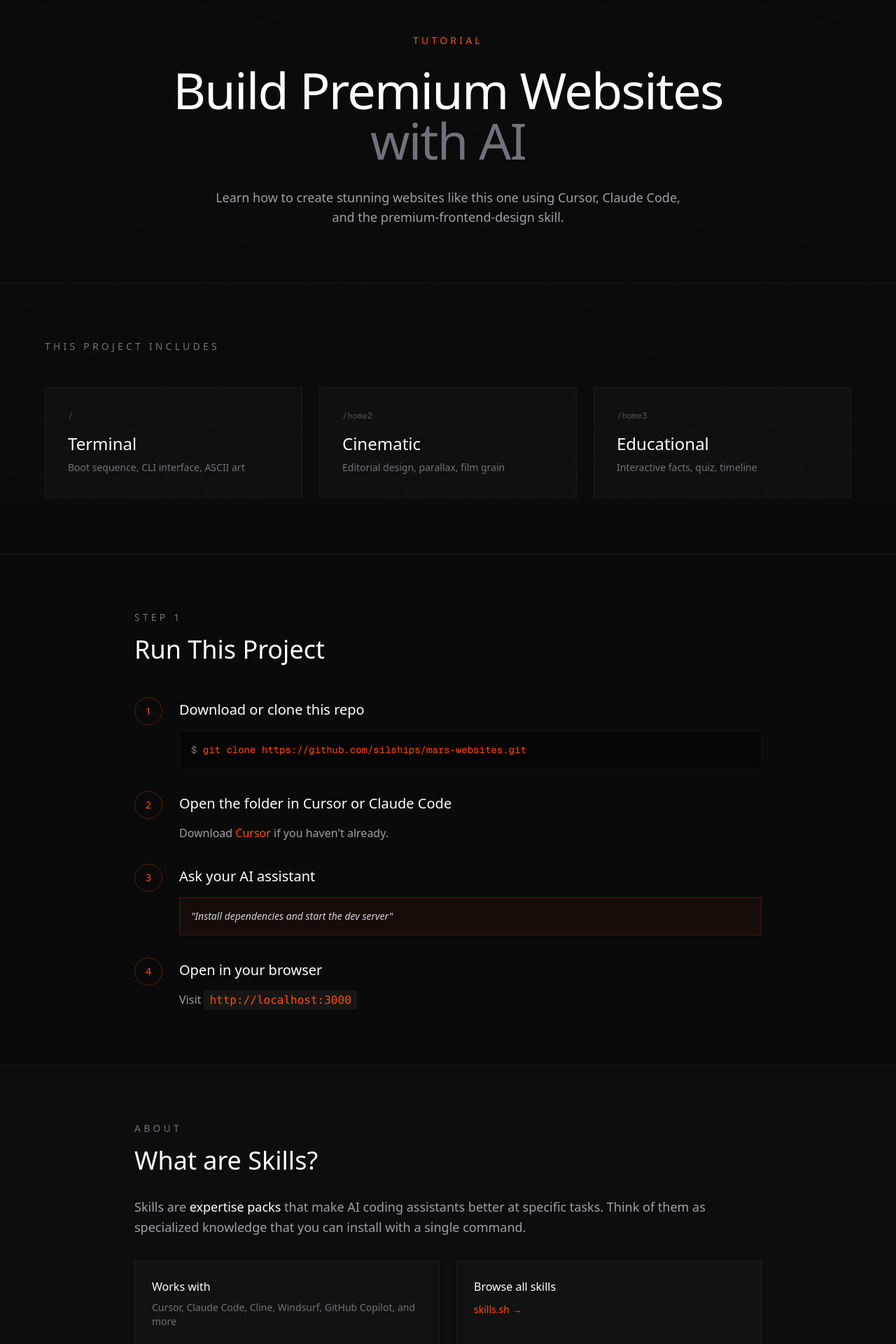
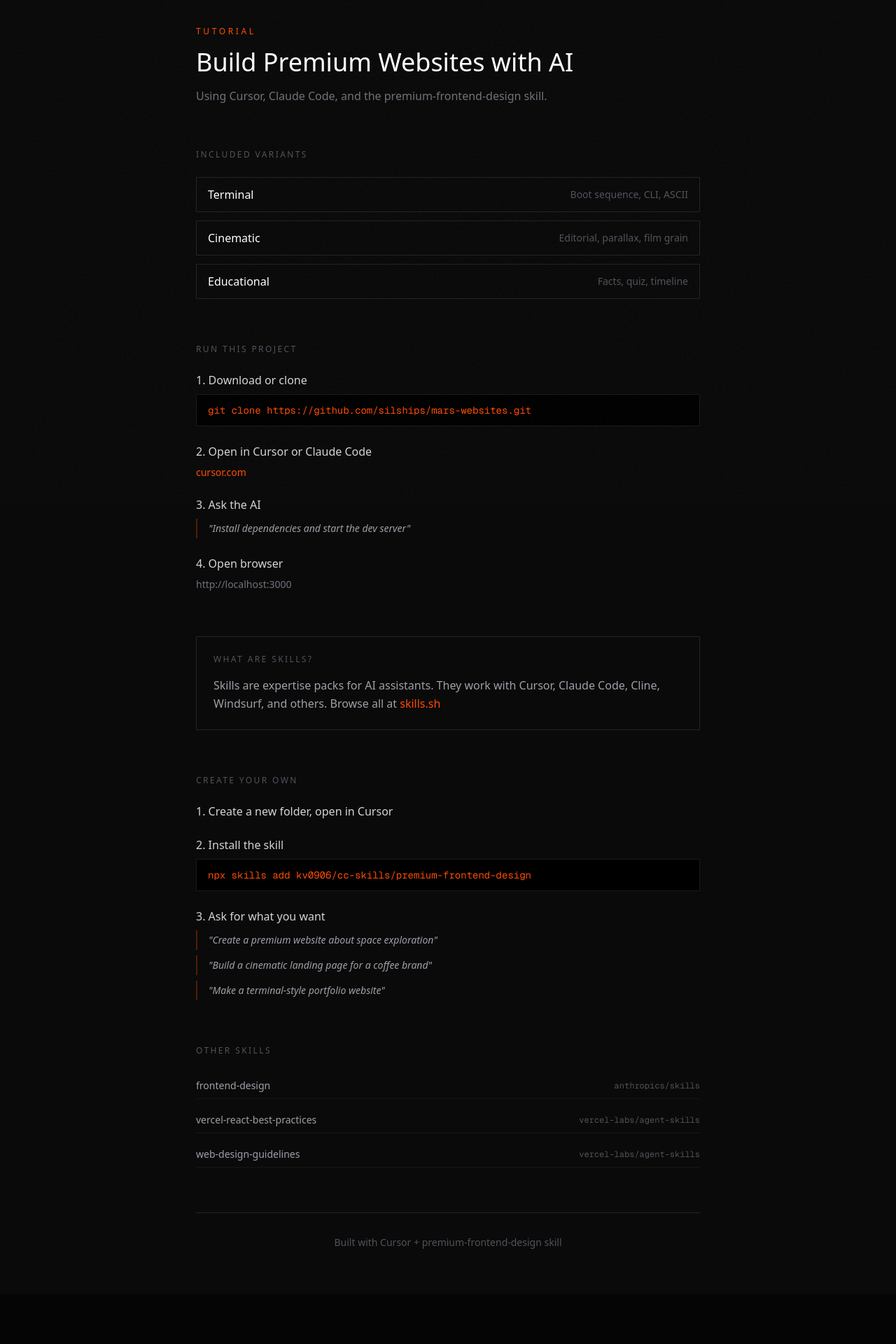
Before and after one commit to silships/mars-websites, a Next.js app: page /tutorial in a window 1280 px wide. Shown: the part 80-2000 px from the top of the page at 70% size. After the commit the page ends 1929 px from the top, so only its background shows below. Built offline with nearby package versions, Linux system fonts and the light colour scheme.

Commit message:
Simplify tutorial page - minimal style

```diff
--- a/src/app/tutorial/page.tsx
+++ b/src/app/tutorial/page.tsx
@@ -1,323 +1,152 @@
-'use client';
-
-import { motion } from 'framer-motion';
 import Link from 'next/link';
-
-const fadeIn = {
-  hidden: { opacity: 0, y: 20 },
-  visible: { opacity: 1, y: 0 }
-};
-
-const stagger = {
-  visible: {
-    transition: {
-      staggerChildren: 0.1
-    }
-  }
-};
 
 export default function Tutorial() {
   return (
-    <main className="min-h-screen bg-[#0a0a0a] text-white antialiased">
+    <main className="min-h-screen bg-[#0a0a0a] text-white">
       {/* Navigation */}
-      <nav className="fixed top-0 left-0 right-0 z-50 bg-[#0a0a0a]/80 backdrop-blur-xl border-b border-white/5">
-        <div className="max-w-6xl mx-auto px-6 py-4 flex items-center justify-between">
-          <Link href="/" className="text-sm font-medium tracking-wider hover:text-[#ff4d00] transition-colors">
-            ← BACK TO MARS
+      <nav className="border-b border-white/10 px-6 py-4">
+        <div className="max-w-3xl mx-auto flex items-center justify-between">
+          <Link href="/" className="text-sm text-zinc-400 hover:text-[#ff4d00]">
+            ← Back
           </Link>
           <a
             href="https://skills.sh"
             target="_blank"
             rel="noopener noreferrer"
-            className="text-xs text-zinc-500 hover:text-white transition-colors"
+            className="text-sm text-zinc-600 hover:text-white"
           >
             skills.sh
           </a>
         </div>
       </nav>
 
-      {/* Hero */}
-      <section className="pt-32 pb-20 px-6">
-        <motion.div
-          className="max-w-4xl mx-auto text-center"
-          initial="hidden"
-          animate="visible"
-          variants={stagger}
-        >
-          <motion.p
-            variants={fadeIn}
-            className="text-[#ff4d00] text-sm tracking-[0.3em] mb-6"
-          >
-            TUTORIAL
-          </motion.p>
-          <motion.h1
-            variants={fadeIn}
-            className="text-5xl md:text-7xl font-light tracking-tight mb-8"
-          >
-            Build Premium Websites
-            <br />
-            <span className="text-zinc-500">with AI</span>
-          </motion.h1>
-          <motion.p
-            variants={fadeIn}
-            className="text-lg text-zinc-400 max-w-2xl mx-auto"
-          >
-            Learn how to create stunning websites like this one using Cursor, Claude Code, and the premium-frontend-design skill.
-          </motion.p>
-        </motion.div>
-      </section>
+      <div className="max-w-3xl mx-auto px-6 py-16">
+        {/* Header */}
+        <header className="mb-16">
+          <p className="text-[#ff4d00] text-xs tracking-[0.3em] mb-4">TUTORIAL</p>
+          <h1 className="text-4xl font-light mb-4">Build Premium Websites with AI</h1>
+          <p className="text-zinc-500">
+            Using Cursor, Claude Code, and the premium-frontend-design skill.
+          </p>
+        </header>
 
-      {/* Variants Preview */}
-      <section className="py-20 px-6 border-t border-white/5">
-        <div className="max-w-6xl mx-auto">
-          <motion.h2
-            className="text-sm tracking-[0.3em] text-zinc-500 mb-12"
-            initial={{ opacity: 0 }}
-            whileInView={{ opacity: 1 }}
-            viewport={{ once: true }}
-          >
-            THIS PROJECT INCLUDES
-          </motion.h2>
+        {/* Variants */}
+        <section className="mb-16">
+          <h2 className="text-xs tracking-[0.2em] text-zinc-600 mb-6">INCLUDED VARIANTS</h2>
+          <div className="space-y-3">
+            <VariantLink href="/" name="Terminal" desc="Boot sequence, CLI, ASCII" />
+            <VariantLink href="/home2" name="Cinematic" desc="Editorial, parallax, film grain" />
+            <VariantLink href="/home3" name="Educational" desc="Facts, quiz, timeline" />
+          </div>
+        </section>
 
-          <div className="grid md:grid-cols-3 gap-6">
-            {[
-              { route: '/', name: 'Terminal', desc: 'Boot sequence, CLI interface, ASCII art' },
-              { route: '/home2', name: 'Cinematic', desc: 'Editorial design, parallax, film grain' },
-              { route: '/home3', name: 'Educational', desc: 'Interactive facts, quiz, timeline' },
-            ].map((variant, i) => (
-              <motion.div
-                key={variant.route}
-                initial={{ opacity: 0, y: 20 }}
-                whileInView={{ opacity: 1, y: 0 }}
-                viewport={{ once: true }}
-                transition={{ delay: i * 0.1 }}
-              >
-                <Link
-                  href={variant.route}
-                  className="block p-8 bg-white/[0.02] border border-white/5 hover:border-[#ff4d00]/30 transition-all group"
-                >
-                  <p className="text-xs text-zinc-600 font-mono mb-4">{variant.route}</p>
-                  <h3 className="text-2xl font-light mb-2 group-hover:text-[#ff4d00] transition-colors">
-                    {variant.name}
-                  </h3>
-                  <p className="text-sm text-zinc-500">{variant.desc}</p>
-                </Link>
-              </motion.div>
-            ))}
-          </div>
-        </div>
-      </section>
+        {/* Run This Project */}
+        <section className="mb-16">
+          <h2 className="text-xs tracking-[0.2em] text-zinc-600 mb-6">RUN THIS PROJECT</h2>
+          <ol className="space-y-6">
+            <li>
+              <p className="text-zinc-300 mb-2">1. Download or clone</p>
+              <Code>git clone https://github.com/silships/mars-websites.git</Code>
+            </li>
+            <li>
+              <p className="text-zinc-300 mb-2">2. Open in Cursor or Claude Code</p>
+              <p className="text-sm text-zinc-600">
+                <a href="https://cursor.com" target="_blank" rel="noopener noreferrer" className="text-[#ff4d00]">cursor.com</a>
+              </p>
+            </li>
+            <li>
+              <p className="text-zinc-300 mb-2">3. Ask the AI</p>
+              <Prompt>Install dependencies and start the dev server</Prompt>
+            </li>
+            <li>
+              <p className="text-zinc-300 mb-2">4. Open browser</p>
+              <p className="text-sm text-zinc-500">http://localhost:3000</p>
+            </li>
+          </ol>
+        </section>
 
-      {/* Run This Project */}
-      <section className="py-20 px-6 border-t border-white/5">
-        <div className="max-w-4xl mx-auto">
-          <motion.div
-            initial={{ opacity: 0 }}
-            whileInView={{ opacity: 1 }}
-            viewport={{ once: true }}
-          >
-            <h2 className="text-sm tracking-[0.3em] text-zinc-500 mb-4">STEP 1</h2>
-            <h3 className="text-3xl md:text-4xl font-light mb-12">Run This Project</h3>
-          </motion.div>
+        {/* What are Skills */}
+        <section className="mb-16 p-6 border border-white/10">
+          <h2 className="text-xs tracking-[0.2em] text-zinc-600 mb-4">WHAT ARE SKILLS?</h2>
+          <p className="text-zinc-400 leading-relaxed">
+            Skills are expertise packs for AI assistants. They work with Cursor, Claude Code, Cline, Windsurf, and others.
+            Browse all at <a href="https://skills.sh" target="_blank" rel="noopener noreferrer" className="text-[#ff4d00]">skills.sh</a>
+          </p>
+        </section>
 
-          <div className="space-y-8">
-            <Step number="1" title="Download or clone this repo">
-              <CodeBlock>git clone https://github.com/silships/mars-websites.git</CodeBlock>
-            </Step>
-
-            <Step number="2" title="Open the folder in Cursor or Claude Code">
-              <p className="text-zinc-400">
-                Download <a href="https://cursor.com" target="_blank" rel="noopener noreferrer" className="text-[#ff4d00] hover:underline">Cursor</a> if you haven't already.
-              </p>
-            </Step>
-
-            <Step number="3" title="Ask your AI assistant">
-              <Prompt>Install dependencies and start the dev server</Prompt>
-            </Step>
-
-            <Step number="4" title="Open in your browser">
-              <p className="text-zinc-400">
-                Visit <code className="text-[#ff4d00] bg-white/5 px-2 py-1">http://localhost:3000</code>
-              </p>
-            </Step>
-          </div>
-        </div>
-      </section>
-
-      {/* What are Skills */}
-      <section className="py-20 px-6 border-t border-white/5 bg-white/[0.01]">
-        <div className="max-w-4xl mx-auto">
-          <motion.div
-            initial={{ opacity: 0 }}
-            whileInView={{ opacity: 1 }}
-            viewport={{ once: true }}
-          >
-            <h2 className="text-sm tracking-[0.3em] text-zinc-500 mb-4">ABOUT</h2>
-            <h3 className="text-3xl md:text-4xl font-light mb-8">What are Skills?</h3>
-          </motion.div>
-
-          <motion.div
-            className="prose prose-invert prose-zinc max-w-none"
-            initial={{ opacity: 0, y: 20 }}
-            whileInView={{ opacity: 1, y: 0 }}
-            viewport={{ once: true }}
-          >
-            <p className="text-lg text-zinc-400 leading-relaxed mb-8">
-              Skills are <span className="text-white">expertise packs</span> that make AI coding assistants better at specific tasks.
-              Think of them as specialized knowledge that you can install with a single command.
-            </p>
-
-            <div className="grid md:grid-cols-2 gap-6">
-              <div className="p-6 bg-white/[0.02] border border-white/5">
-                <h4 className="text-white font-medium mb-2">Works with</h4>
-                <p className="text-sm text-zinc-500">Cursor, Claude Code, Cline, Windsurf, GitHub Copilot, and more</p>
-              </div>
-              <div className="p-6 bg-white/[0.02] border border-white/5">
-                <h4 className="text-white font-medium mb-2">Browse all skills</h4>
-                <a href="https://skills.sh" target="_blank" rel="noopener noreferrer" className="text-sm text-[#ff4d00] hover:underline">
-                  skills.sh →
-                </a>
-              </div>
-            </div>
-          </motion.div>
-        </div>
-      </section>
-
-      {/* Create Your Own */}
-      <section className="py-20 px-6 border-t border-white/5">
-        <div className="max-w-4xl mx-auto">
-          <motion.div
-            initial={{ opacity: 0 }}
-            whileInView={{ opacity: 1 }}
-            viewport={{ once: true }}
-          >
-            <h2 className="text-sm tracking-[0.3em] text-zinc-500 mb-4">STEP 2</h2>
-            <h3 className="text-3xl md:text-4xl font-light mb-12">Create Your Own</h3>
-          </motion.div>
-
-          <div className="space-y-8">
-            <Step number="1" title="Create a new folder and open it in Cursor">
-              <p className="text-zinc-400">Start with an empty project folder.</p>
-            </Step>
-
-            <Step number="2" title="Install the skill">
-              <p className="text-zinc-400 mb-4">Ask your AI assistant:</p>
-              <Prompt>Install the premium-frontend-design skill from kv0906/cc-skills</Prompt>
-              <p className="text-zinc-500 text-sm mt-4">Or run manually:</p>
-              <CodeBlock>npx skills add kv0906/cc-skills/premium-frontend-design</CodeBlock>
-            </Step>
-
-            <Step number="3" title="Ask for what you want">
-              <div className="space-y-3">
+        {/* Create Your Own */}
+        <section className="mb-16">
+          <h2 className="text-xs tracking-[0.2em] text-zinc-600 mb-6">CREATE YOUR OWN</h2>
+          <ol className="space-y-6">
+            <li>
+              <p className="text-zinc-300 mb-2">1. Create a new folder, open in Cursor</p>
+            </li>
+            <li>
+              <p className="text-zinc-300 mb-2">2. Install the skill</p>
+              <Code>npx skills add kv0906/cc-skills/premium-frontend-design</Code>
+            </li>
+            <li>
+              <p className="text-zinc-300 mb-2">3. Ask for what you want</p>
+              <div className="space-y-2">
                 <Prompt>Create a premium website about space exploration</Prompt>
                 <Prompt>Build a cinematic landing page for a coffee brand</Prompt>
                 <Prompt>Make a terminal-style portfolio website</Prompt>
               </div>
-              <p className="text-zinc-500 text-sm mt-4">
-                The AI now has access to premium design patterns and will build it for you.
-              </p>
-            </Step>
+            </li>
+          </ol>
+        </section>
+
+        {/* Other Skills */}
+        <section className="mb-16">
+          <h2 className="text-xs tracking-[0.2em] text-zinc-600 mb-6">OTHER SKILLS</h2>
+          <div className="space-y-3 text-sm">
+            <div className="flex justify-between items-center py-2 border-b border-white/5">
+              <span className="text-zinc-400">frontend-design</span>
+              <span className="text-zinc-600 font-mono text-xs">anthropics/skills</span>
+            </div>
+            <div className="flex justify-between items-center py-2 border-b border-white/5">
+              <span className="text-zinc-400">vercel-react-best-practices</span>
+              <span className="text-zinc-600 font-mono text-xs">vercel-labs/agent-skills</span>
+            </div>
+            <div className="flex justify-between items-center py-2 border-b border-white/5">
+              <span className="text-zinc-400">web-design-guidelines</span>
+              <span className="text-zinc-600 font-mono text-xs">vercel-labs/agent-skills</span>
+            </div>
           </div>
-        </div>
-      </section>
+        </section>
 
-      {/* Other Skills */}
-      <section className="py-20 px-6 border-t border-white/5 bg-white/[0.01]">
-        <div className="max-w-4xl mx-auto">
-          <motion.div
-            initial={{ opacity: 0 }}
-            whileInView={{ opacity: 1 }}
-            viewport={{ once: true }}
-          >
-            <h2 className="text-sm tracking-[0.3em] text-zinc-500 mb-4">MORE</h2>
-            <h3 className="text-3xl md:text-4xl font-light mb-12">Other Popular Skills</h3>
-          </motion.div>
-
-          <div className="space-y-4">
-            {[
-              { name: 'frontend-design', install: 'npx skills add anthropics/skills/frontend-design' },
-              { name: 'vercel-react-best-practices', install: 'npx skills add vercel-labs/agent-skills/vercel-react-best-practices' },
-              { name: 'web-design-guidelines', install: 'npx skills add vercel-labs/agent-skills/web-design-guidelines' },
-            ].map((skill, i) => (
-              <motion.div
-                key={skill.name}
-                className="p-6 bg-white/[0.02] border border-white/5"
-                initial={{ opacity: 0, x: -20 }}
-                whileInView={{ opacity: 1, x: 0 }}
-                viewport={{ once: true }}
-                transition={{ delay: i * 0.1 }}
-              >
-                <h4 className="text-white font-medium mb-2">{skill.name}</h4>
-                <code className="text-xs text-zinc-500 bg-black/50 px-3 py-2 block overflow-x-auto">
-                  {skill.install}
-                </code>
-              </motion.div>
-            ))}
-          </div>
-
-          <motion.p
-            className="mt-8 text-center"
-            initial={{ opacity: 0 }}
-            whileInView={{ opacity: 1 }}
-            viewport={{ once: true }}
-          >
-            <a
-              href="https://skills.sh"
-              target="_blank"
-              rel="noopener noreferrer"
-              className="inline-flex items-center gap-2 text-[#ff4d00] hover:underline"
-            >
-              Browse all skills at skills.sh →
-            </a>
-          </motion.p>
-        </div>
-      </section>
-
-      {/* Footer */}
-      <footer className="py-20 px-6 border-t border-white/5">
-        <div className="max-w-4xl mx-auto text-center">
-          <p className="text-zinc-600 text-sm">
-            Built with <a href="https://cursor.com" target="_blank" rel="noopener noreferrer" className="text-zinc-400 hover:text-white">Cursor</a> + <a href="https://skills.sh" target="_blank" rel="noopener noreferrer" className="text-zinc-400 hover:text-white">premium-frontend-design skill</a>
-          </p>
-        </div>
-      </footer>
+        {/* Footer */}
+        <footer className="pt-8 border-t border-white/10 text-center text-sm text-zinc-600">
+          Built with Cursor + premium-frontend-design skill
+        </footer>
+      </div>
     </main>
   );
 }
 
-// Components
-
-function Step({ number, title, children }: { number: string; title: string; children: React.ReactNode }) {
+function VariantLink({ href, name, desc }: { href: string; name: string; desc: string }) {
   return (
-    <motion.div
-      className="flex gap-6"
-      initial={{ opacity: 0, x: -20 }}
-      whileInView={{ opacity: 1, x: 0 }}
-      viewport={{ once: true }}
+    <Link
+      href={href}
+      className="flex justify-between items-center py-3 px-4 border border-white/10 hover:border-[#ff4d00]/30 transition-colors"
     >
-      <div className="flex-shrink-0 w-10 h-10 rounded-full border border-[#ff4d00]/30 flex items-center justify-center text-[#ff4d00] text-sm">
-        {number}
-      </div>
-      <div className="flex-1 pt-1">
-        <h4 className="text-xl font-light mb-4">{title}</h4>
-        {children}
-      </div>
-    </motion.div>
+      <span className="text-white">{name}</span>
+      <span className="text-sm text-zinc-600">{desc}</span>
+    </Link>
   );
 }
 
-function CodeBlock({ children }: { children: React.ReactNode }) {
+function Code({ children }: { children: React.ReactNode }) {
   return (
-    <div className="bg-black/50 border border-white/5 p-4 font-mono text-sm overflow-x-auto">
-      <span className="text-zinc-500 select-none">$ </span>
-      <span className="text-[#ff4d00]">{children}</span>
+    <div className="bg-black border border-white/10 px-4 py-3 font-mono text-sm text-[#ff4d00] overflow-x-auto">
+      {children}
     </div>
   );
 }
 
 function Prompt({ children }: { children: React.ReactNode }) {
   return (
-    <div className="bg-[#ff4d00]/5 border border-[#ff4d00]/20 p-4 text-sm italic text-zinc-300">
+    <div className="border-l-2 border-[#ff4d00]/30 pl-4 py-1 text-sm text-zinc-400 italic">
       "{children}"
     </div>
   );
```
